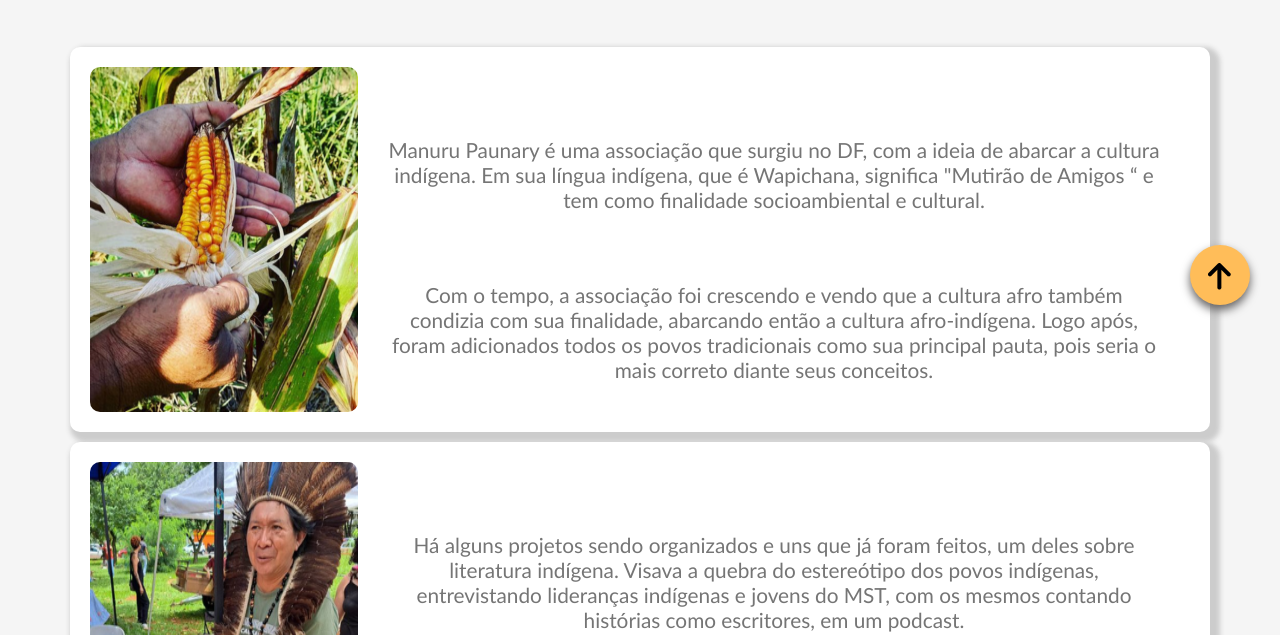
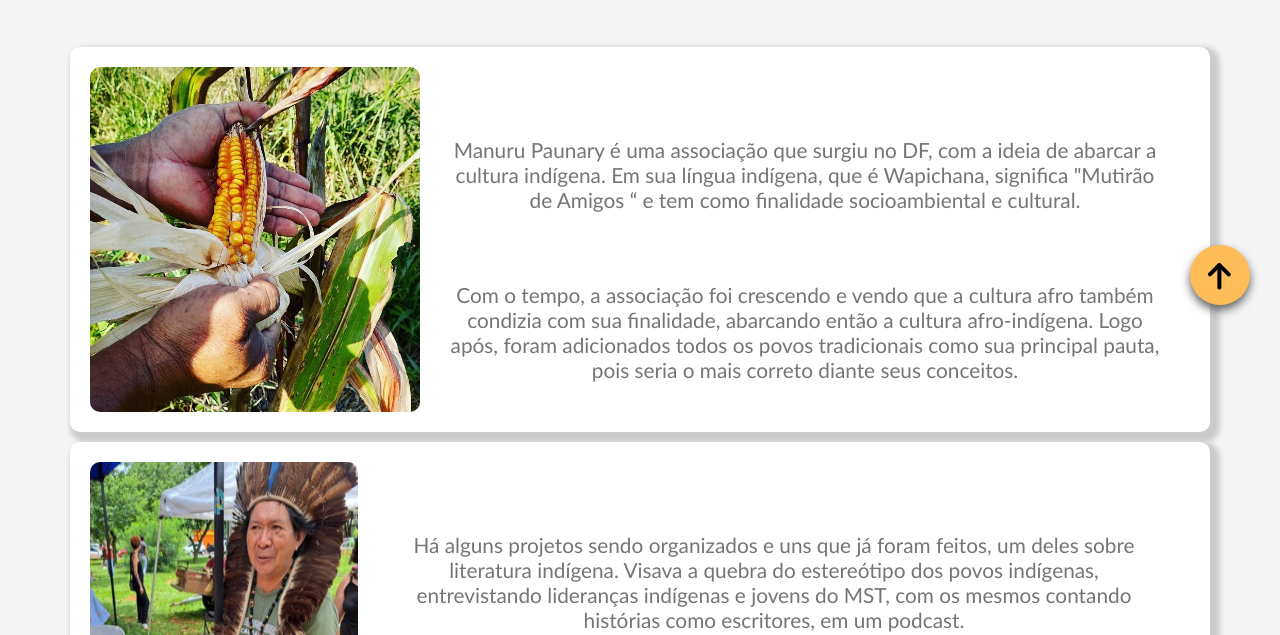
Before and after one commit to marquesherminio/ProjetofinalCPI, a plain HTML site: page index.html in a window 1280 px wide. Shown: the part 465-1100 px from the top of the page. Drawn offline with Linux system fonts and the light colour scheme.

Commit message:
versao final

```diff
--- a/index.html
+++ b/index.html
@@ -23,7 +23,7 @@
 			<h1>Associação Cultural Manuru Paunary</h1>
 			<div class="container">
 				<div class="card">
-					<img class="img-card" src="img/sobre1.png" alt="">
+					<img class="img-card" src="img/sobre1.jpg" alt="">
 					<div class="texto-card">
 						<p>Manuru Paunary é uma associação que surgiu no DF, com a ideia de abarcar a cultura indígena. Em sua língua indígena, que é Wapichana, significa "Mutirão de Amigos “ e tem como finalidade socioambiental e cultural.</p>
 						<p>Com o tempo, a associação foi crescendo e vendo que a cultura afro também condizia com sua finalidade, abarcando então a cultura afro-indígena. Logo após, foram adicionados todos os povos tradicionais como sua principal pauta, pois seria o mais correto diante seus conceitos.</p>
```
